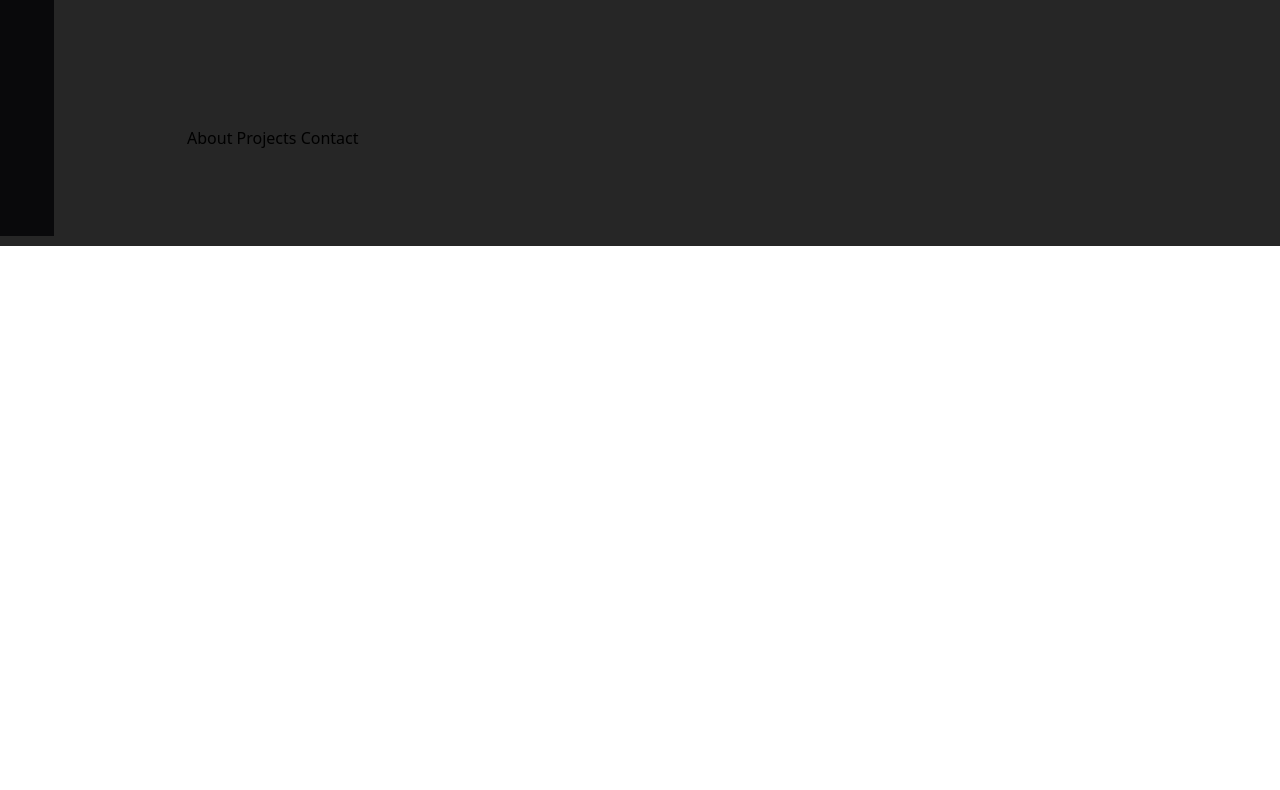
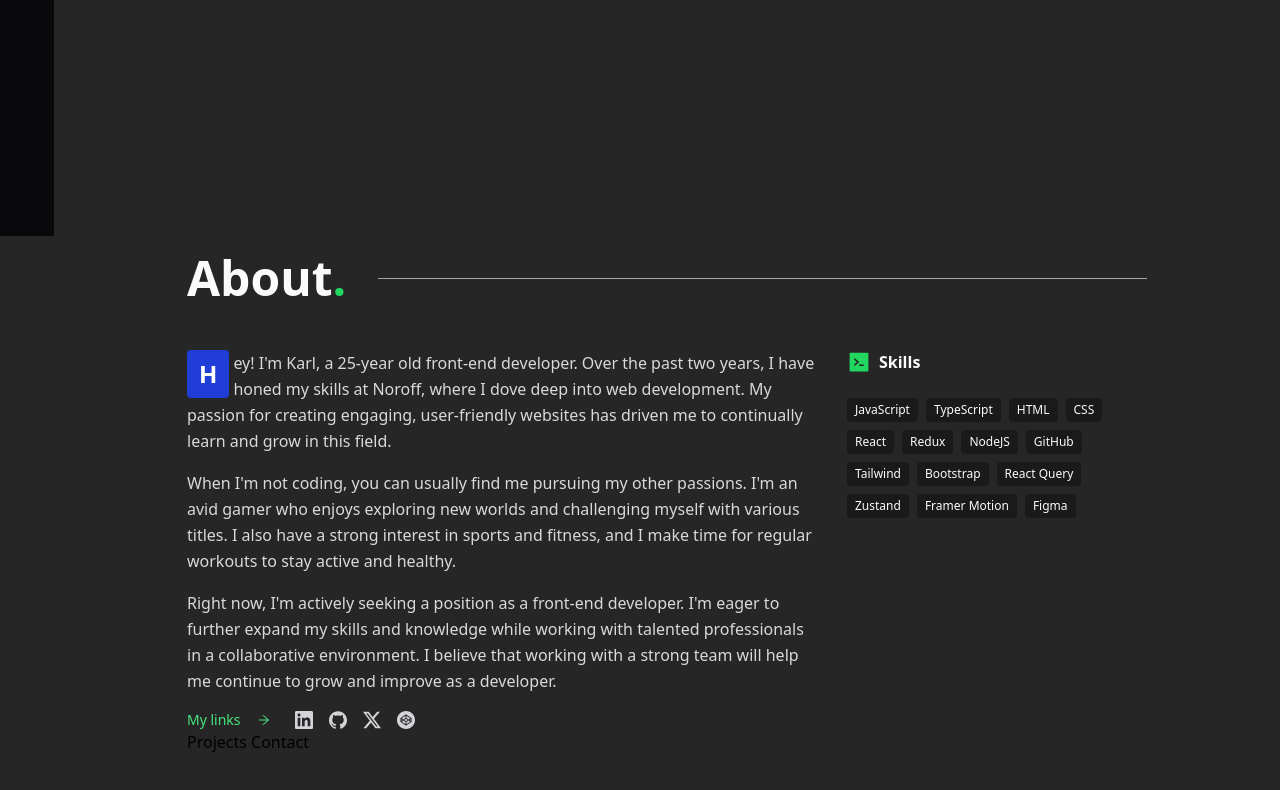
Before and after one commit to karlpnord/portfolio, a React (Vite) app: page / in a window 1280 px wide. Shown: the part 564-1354 px from the top of the page. Before the commit the page ends 810 px from the top, so only its background shows below. Built offline with nearby package versions, Linux system fonts and the light colour scheme.

Commit message:
About section

```diff
--- a/src/App.tsx
+++ b/src/App.tsx
@@ -1,6 +1,7 @@
 import Header from './components/header/Header';
 import SideNav from './components/header/SideNav';
 import Hero from './components/hero/Hero';
+import About from './components/about/About';
 
 const App = () => {
   return (
@@ -10,7 +11,7 @@ const App = () => {
         <Header />
         <div className='mx-auto max-w-5xl px-4 md:px-8 space-y-32 pb-24'>
           <Hero />
-          About
+          <About />
           Projects
           Contact
         </div>
--- /dev/null
+++ b/src/components/about/About.tsx
@@ -0,0 +1,47 @@
+import { AiOutlineArrowRight } from 'react-icons/ai';
+import SectionHeader from '../../util/SectionHeading';
+import Reveal from '../../util/Reveal';
+import MyLinks from '../../util/MyLinks';
+import Stats from './Stats';
+
+const About = () => {
+  return (
+    <section id='about' className='section-wrapper'>
+      <SectionHeader title='About' dir='l' />
+      <div className='grid grid-cols-1 md:grid-cols-[1fr_300px] gap-8'>
+        <div className='space-y-4'>
+          <Reveal>
+            <p className='leading-relaxed text-textGray'>
+              <span className='bg-secondary text-white py-2 px-3 rounded font-bold mr-1 float-left text-2xl'>
+                H
+              </span>
+              ey! I&apos;m Karl, a 25-year old front-end developer. Over the past two years, I have honed my skills at Noroff, where I dove deep into web development. My passion for creating engaging, user-friendly websites has driven me to continually learn and grow in this field.
+            </p>
+          </Reveal>
+          <Reveal>
+            <p className='leading-relaxed text-textGray'>
+            When I&apos;m not coding, you can usually find me pursuing my other passions. I&apos;m an avid gamer who enjoys exploring new worlds and challenging myself with various titles. I also have a strong interest in sports and fitness, and I make time for regular workouts to stay active and healthy.
+            </p>
+          </Reveal>
+          <Reveal>
+            <p className='leading-relaxed text-textGray'>
+            Right now, I&apos;m actively seeking a position as a front-end developer. I&apos;m eager to further expand my skills and knowledge while working with talented professionals in a collaborative environment. I believe that working with a strong team will help me continue to grow and improve as a developer.
+            </p>
+          </Reveal>
+          <Reveal>
+            <div className='flex items-center gap-6'>
+              <div className='flex items-center gap-4 text-sm text-primaryLight'>
+                <span>My links</span>
+                <AiOutlineArrowRight />
+              </div>
+              <MyLinks />
+            </div>
+          </Reveal>
+        </div>
+        <Stats />
+      </div>
+    </section>
+  );
+};
+
+export default About;
--- /dev/null
+++ b/src/components/about/Stats.tsx
@@ -0,0 +1,36 @@
+import Chip from '../../util/Chip';
+import Reveal from '../../util/Reveal';
+import { AiFillCode } from 'react-icons/ai';
+
+const Stats = () => {
+  return (
+    <div className='relative'>
+      <Reveal>
+        <div>
+          <h4 className='flex items-center mb-6'>
+            <AiFillCode className='text-primary text-2xl' />
+            <span className='font-bold ml-2 text-textWhite'>Skills</span>
+          </h4>
+          <div className='flex flex-wrap gap-2 mb-12'>
+            <Chip>JavaScript</Chip>
+            <Chip>TypeScript</Chip>
+            <Chip>HTML</Chip>
+            <Chip>CSS</Chip>
+            <Chip>React</Chip>
+            <Chip>Redux</Chip>
+            <Chip>NodeJS</Chip>
+            <Chip>GitHub</Chip>
+            <Chip>Tailwind</Chip>
+            <Chip>Bootstrap</Chip>
+            <Chip>React Query</Chip>
+            <Chip>Zustand</Chip>
+            <Chip>Framer Motion</Chip>
+            <Chip>Figma</Chip>
+          </div>
+        </div>
+      </Reveal>
+    </div>
+  );
+};
+
+export default Stats;
--- a/src/components/header/Header.tsx
+++ b/src/components/header/Header.tsx
@@ -3,7 +3,7 @@ import OutlineButton from '../buttons/OutlineButton';
 
 const Header = () => {
   return (
-    <header className='h-[72px] px-4 flex items-center justify-between sticky top-0 z-20 bg-bgLight backdrop-blur-md'>
+    <header className='h-[72px] px-4 flex items-center justify-between sticky top-0 z-20 bg-bgLight bg-opacity-50 backdrop-blur-md'>
       <MyLinks />
       <OutlineButton handler={() => window.open('/Karl_Petter_Nordgaard_CV.pdf')}>My Resume</OutlineButton>
     </header>
--- a/src/components/header/SideNav.tsx
+++ b/src/components/header/SideNav.tsx
@@ -38,7 +38,7 @@ const SideNav = () => {
       <SideNavLink
         selected={selected}
         setSelected={setSelected}
-        value='about'
+        value='#about'
         href='#about'
       >
         About
@@ -46,7 +46,7 @@ const SideNav = () => {
       <SideNavLink
         selected={selected}
         setSelected={setSelected}
-        value='projects'
+        value='#projects'
         href='#projects'
       >
         Projects
@@ -54,7 +54,7 @@ const SideNav = () => {
       <SideNavLink
         selected={selected}
         setSelected={setSelected}
-        value='contact'
+        value='#contact'
         href='#contact'
       >
         Contact
--- a/src/components/header/SideNavLink.tsx
+++ b/src/components/header/SideNavLink.tsx
@@ -25,7 +25,12 @@ const SideNavLink = ({
     >
       <Link
         to={href}
-        onClick={() => {
+        onClick={(e) => {
+          e.preventDefault();
+          const target = document.querySelector(href);
+          if (target) {
+            target.scrollIntoView({ behavior: 'smooth', block: 'start' });
+          }
           setSelected(value);
         }}
         className={`[writing-mode:vertical-rl] h-24 shrink-0 flex items-center justify-center border-r-2 font-semibold text-sm text-textWhite transition-all p-4 ${
--- /dev/null
+++ b/src/util/Chip.tsx
@@ -0,0 +1,7 @@
+const Chip = ({ children }: { children: string }) => {
+  return (
+    <span className='text-xs text-textWhite px-2 py-1 rounded bg-bgDark'>{children}</span>
+  );
+};
+
+export default Chip;
--- /dev/null
+++ b/src/util/SectionHeading.tsx
@@ -0,0 +1,27 @@
+import Reveal from './Reveal';
+
+interface Props {
+  title: string;
+  dir?: 'l' | 'r';
+}
+
+const SectionHeader = ({ title, dir = 'r' }: Props) => {
+  return (
+    <div
+      className='flex items-center gap-8 mb-12'
+      style={{ flexDirection: dir === 'r' ? 'row' : 'row-reverse' }}
+    >
+      <div className='w-full h-[1px] bg-textGrayDark' />
+      <h2>
+        <Reveal>
+          <span className='text-textWhite text-3xl md:text-5xl font-black text-end'>
+            {title}
+            <span className='text-primary'>.</span>
+          </span>
+        </Reveal>
+      </h2>
+    </div>
+  );
+};
+
+export default SectionHeader;
```
